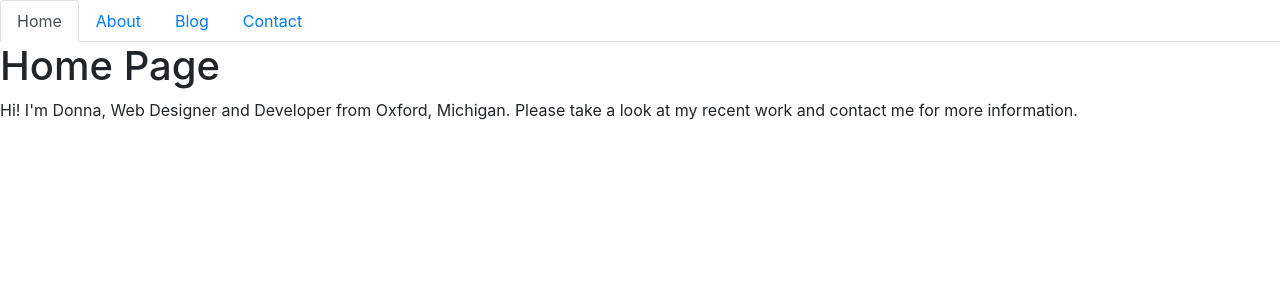
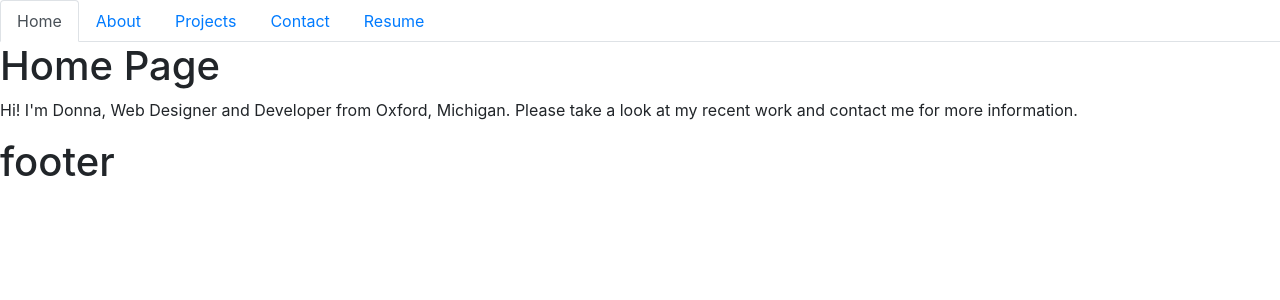
Before and after one commit to bussudo/ReactPortfolio, a React (Create React App) app: page / in a window 1280 px wide. Shown: the top 300 px of the page. Built offline with nearby package versions, Linux system fonts and the light colour scheme.

Commit message:
have added resume and project components

```diff
--- a/src/App.js
+++ b/src/App.js
@@ -1,44 +1,18 @@
 import React from "react";
 import PortfolioContainer from "./components/PortfolioContainer";
 import "bootstrap/dist/css/bootstrap.min.css";
-import { Button, Card, Container, Form, Row } from "react-bootstrap";
+import Footer from "./components/footer";
 
 const App = () => <PortfolioContainer />;
 
-function contactCard() {
-  return (
-    <div className="contactCard">
-      <header className="App-header">
-        <Container>
-          <Form>
-            <Row>
-              <Form.Group controlId="formName">
-                <Form.Label>Name:</Form.Label>
-              </Form.Group>
-            </Row>
-            <Row>
-              <Form.Group controlId="formEmail">
-                <Form.Label>Email Address:</Form.Label>
-                <Form.Control type="email" placeholder="Example@email.com" />
-              </Form.Group>
-            </Row>
-            <Row>
-              <Form.Group controlId="formMessage">
-                <Form.Label>Message</Form.Label>
-              </Form.Group>
-            </Row>
-            <Button type="submit">Submit</Button>
-          </Form>
-        </Container>
-        <Card className="mb-3" style={{ color: "#000" }}>
-          <Card.Img src="./Assets/parkme.png/200/50" />
-          <Card.Body>
-            <Card.Title>Message</Card.Title>
-          </Card.Body>
-        </Card>
-      </header>
-    </div>
-  );
-}
+// function contactForm() {
+//   return (
+//     <div className="contactForm">
+//       <header className="App-header">
+
+//       </header>
+//     </div>
+//   );
+// }
 
 export default App;
--- a/src/components/NavTabs.js
+++ b/src/components/NavTabs.js
@@ -1,4 +1,4 @@
-import React from 'react';
+import React from "react";
 
 // Here we are using object destructuring assignment to pluck off our variables from the props object
 // We assign them to their own variable names
@@ -8,10 +8,10 @@ function NavTabs({ currentPage, handlePageChange }) {
       <li className="nav-item">
         <a
           href="#home"
-          onClick={() => handlePageChange('Home')}
+          onClick={() => handlePageChange("Home")}
           // This is a conditional (ternary) operator that checks to see if the current page is "Home"
           // If it is, we set the current page to 'nav-link-active', otherwise we set it to 'nav-link'
-          className={currentPage === 'Home' ? 'nav-link active' : 'nav-link'}
+          className={currentPage === "Home" ? "nav-link active" : "nav-link"}
         >
           Home
         </a>
@@ -19,31 +19,43 @@ function NavTabs({ currentPage, handlePageChange }) {
       <li className="nav-item">
         <a
           href="#about"
-          onClick={() => handlePageChange('About')}
+          onClick={() => handlePageChange("About")}
           // Check to see if the currentPage is `About`, and if so we use the active link class from bootstrap. Otherwise, we set it to a normal nav-link
-          className={currentPage === 'About' ? 'nav-link active' : 'nav-link'}
+          className={currentPage === "About" ? "nav-link active" : "nav-link"}
         >
           About
         </a>
       </li>
       <li className="nav-item">
         <a
-          href="#blog"
-          onClick={() => handlePageChange('Blog')}
+          href="#project"
+          onClick={() => handlePageChange("Projects")}
           // Check to see if the currentPage is `Blog`, and if so we use the active link class from bootstrap. Otherwise, we set it to a normal nav-link
-          className={currentPage === 'Blog' ? 'nav-link active' : 'nav-link'}
+          className={
+            currentPage === "Projects" ? "nav-link active" : "nav-link"
+          }
         >
-          Blog
+          Projects
         </a>
       </li>
       <li className="nav-item">
         <a
           href="#contact"
-          onClick={() => handlePageChange('Contact')}
+          onClick={() => handlePageChange("Contact")}
           // Check to see if the currentPage is `Contact`, and if so we use the active link class from bootstrap. Otherwise, we set it to a normal nav-link
-          className={currentPage === 'Contact' ? 'nav-link active' : 'nav-link'}
+          className={currentPage === "Contact" ? "nav-link active" : "nav-link"}
         >
           Contact
+        </a>
+      </li>
+
+      <li className="nav-item">
+        <a
+          href="#resume"
+          onClick={() => handlePageChange("Resume")}
+          className={currentPage === "Resume" ? "nav-link active" : "nav-link"}
+        >
+          Resume
         </a>
       </li>
     </ul>
--- a/src/components/PortfolioContainer.js
+++ b/src/components/PortfolioContainer.js
@@ -1,23 +1,28 @@
-import React, { useState } from 'react';
-import NavTabs from './NavTabs';
-import Home from './pages/Home';
-import About from './pages/About';
-import Blog from './pages/Blog';
-import Contact from './pages/Contact';
+import React, { useState } from "react";
+import NavTabs from "./NavTabs";
+import Home from "./pages/Home";
+import About from "./pages/About";
+import Projects from "./pages/Projects";
+import Contact from "./pages/Contact";
+import Resume from "./pages/Resume";
+import Footer from "./footer";
 
 export default function PortfolioContainer() {
-  const [currentPage, setCurrentPage] = useState('Home');
+  const [currentPage, setCurrentPage] = useState("Home");
 
   // This method is checking to see what the value of `currentPage` is. Depending on the value of currentPage, we return the corresponding component to render.
   const renderPage = () => {
-    if (currentPage === 'Home') {
+    if (currentPage === "Home") {
       return <Home />;
     }
-    if (currentPage === 'About') {
+    if (currentPage === "About") {
       return <About />;
     }
-    if (currentPage === 'Blog') {
-      return <Blog />;
+    if (currentPage === "Projects") {
+      return <Projects />;
+    }
+    if (currentPage === "Resume") {
+      return <Resume />;
     }
     return <Contact />;
   };
@@ -30,6 +35,7 @@ export default function PortfolioContainer() {
       <NavTabs currentPage={currentPage} handlePageChange={handlePageChange} />
       {/* Here we are calling the renderPage method which will return a component  */}
       {renderPage()}
+      <Footer />{" "}
     </div>
   );
 }
--- /dev/null
+++ b/src/components/footer.js
@@ -0,0 +1,5 @@
+import React from "react";
+
+export default function Footer() {
+  return <h1>footer</h1>;
+}
--- a/src/components/pages/Blog.js
+++ /dev/null
@@ -1,24 +0,0 @@
-import React from "react";
-
-export default function Blog() {
-  return (
-    <div>
-      <h1>My Blogs</h1>
-      <p>
-        Donec a volutpat quam. Curabitur nec varius justo, sed rutrum ligula.
-        Curabitur pellentesque turpis sit amet eros iaculis, a mollis arcu
-        dictum. Ut vel ante eget massa ornare placerat. Etiam nisl orci, finibus
-        sodales volutpat et, hendrerit ut dolor. Suspendisse porta dictum nunc,
-        sed pretium risus rutrum eget. Nam consequat, ligula in faucibus
-        vestibulum, nisi justo laoreet risus, luctus luctus mi lacus sit amet
-        libero. Class aptent taciti sociosqu ad litora torquent per conubia
-        nostra, per inceptos himenaeos. Mauris pretium condimentum tellus eget
-        lobortis. Interdum et malesuada fames ac ante ipsum primis in faucibus.
-        Donec placerat accumsan mi, ut congue neque placerat eu. Donec nec ipsum
-        in velit pellentesque vehicula sit amet at augue. Maecenas aliquam
-        bibendum congue. Pellentesque semper, lectus non ullamcorper iaculis,
-        est ligula suscipit velit, sed bibendum turpis dui in sapien.
-      </p>
-    </div>
-  );
-}
--- a/src/components/pages/Contact.js
+++ b/src/components/pages/Contact.js
@@ -1,10 +1,34 @@
 import React from "react";
+import { Container, Form, Row, Button } from "react-bootstrap";
 
 export default function Contact() {
   return (
     <div>
-      <h1>Contact Page</h1>
       <h2>Contact Me!</h2>
+      <Container>
+        <Form>
+          <Row>
+            <Form.Group controlId="formName">
+              <Form.Label>Name:</Form.Label>
+            </Form.Group>
+          </Row>
+          <Row>
+            <Form.Group controlId="formEmail">
+              <Form.Label>Email Address:</Form.Label>
+              <Form.Control type="email" placeholder="Example@email.com" />
+              <Form.Text className="text-muted">
+                I won't share your email with anyone
+              </Form.Text>
+            </Form.Group>
+          </Row>
+          <Row>
+            <Form.Group controlId="formMessage">
+              <Form.Label>Message</Form.Label>
+            </Form.Group>
+          </Row>
+          <Button type="submit">Submit</Button>
+        </Form>
+      </Container>
     </div>
   );
 }
--- /dev/null
+++ b/src/components/pages/Projects.js
@@ -0,0 +1,31 @@
+import React from "react";
+import { Container, Card, Row, Col } from "react-bootstrap";
+import parkme from "./Assets/img/parkme.png";
+
+export default function Projects() {
+  return (
+    <div>
+      <h1>My Work</h1>
+      <Container>
+        <Row>
+          <Col md>
+            <Card className="mb-3" style={{ color: "#000" }}>
+              <Card.Img src={parkme} alt="car" />
+              <Card.Body>
+                <Card.Title>Park Me</Card.Title>
+              </Card.Body>
+            </Card>
+          </Col>
+          <Col md>
+            <Card className="mb-3" style={{ color: "#000" }}>
+              <Card.Img src="./Assets/img/weboot.png/200/50" />
+              <Card.Body>
+                <Card.Title>WeBoot</Card.Title>
+              </Card.Body>
+            </Card>
+          </Col>
+        </Row>
+      </Container>
+    </div>
+  );
+}
--- /dev/null
+++ b/src/components/pages/Resume.js
@@ -0,0 +1,5 @@
+import React from "react";
+
+export default function Resume() {
+  return <h1>Resume goes here</h1>;
+}
```
Also changed, not shown: src/App.css (+1 -18 lines), Assets/img/weboot.png (renamed from Assets/img/homepage.png).
